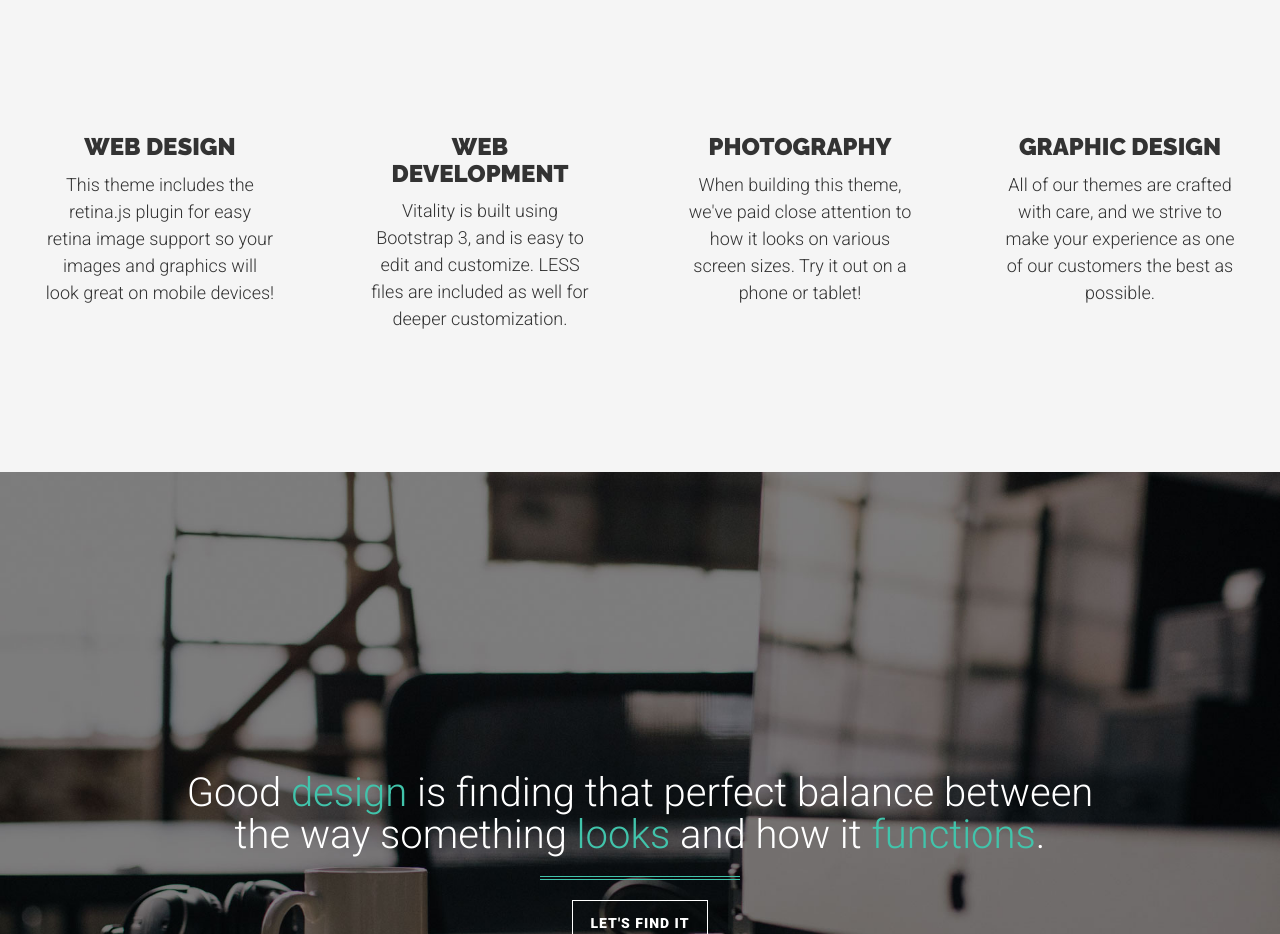
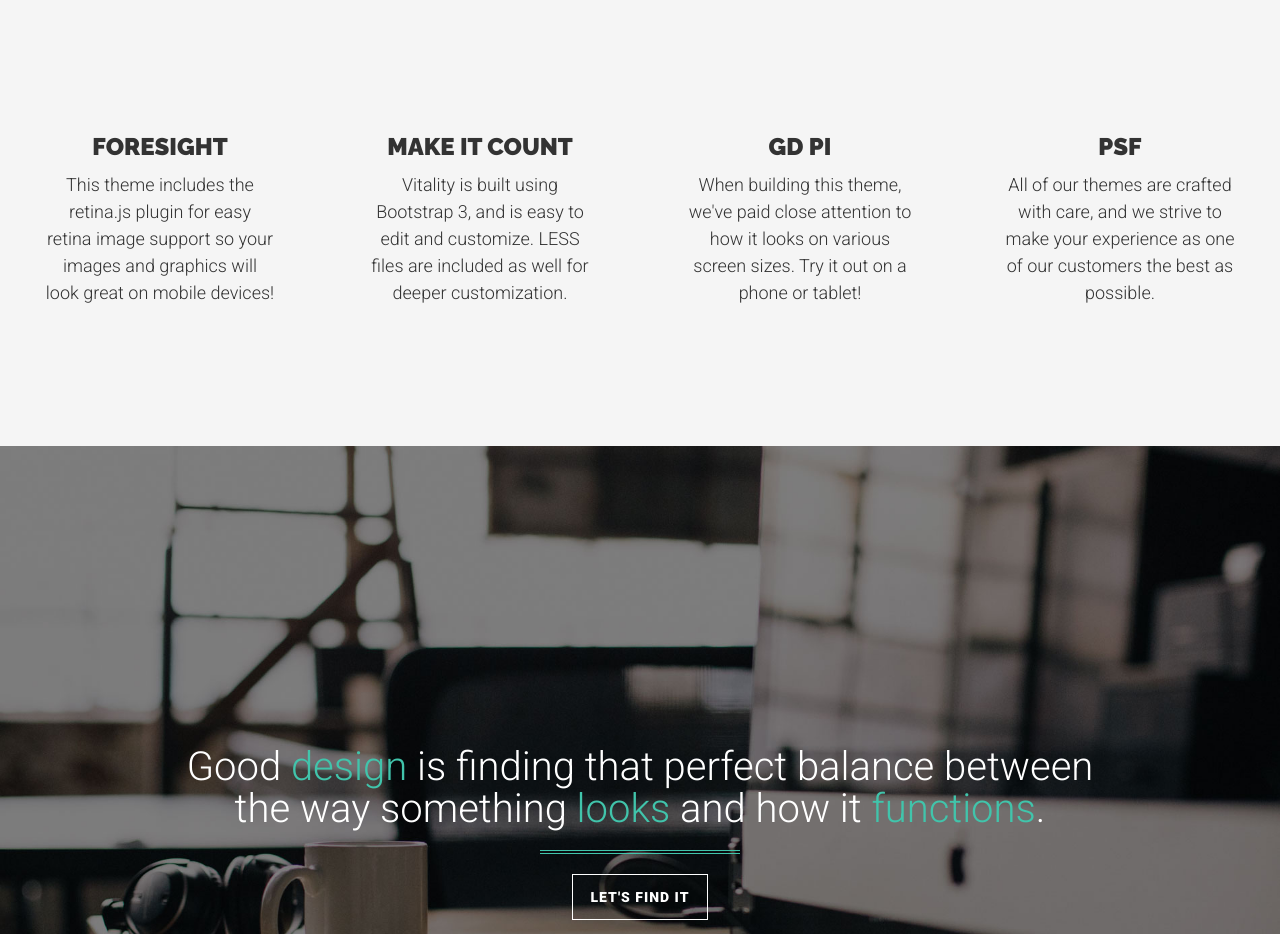
Before and after one commit to prasanna-dange/swg_main, a plain HTML site: page index.html in a window 1280 px wide. Shown: the part 2520-3454 px from the top of the page. Drawn offline with Linux system fonts and the light colour scheme.

Commit message:
second commit

```diff
--- a/index.html
+++ b/index.html
@@ -195,28 +195,28 @@
                 <div class="col-md-3 col-sm-6 wow fadeIn" data-wow-delay=".2s">
                     <div class="about-content">
                         <i class="fa fa-laptop fa-4x"></i>
-                        <h3>Web Design</h3>
+                        <h3>Foresight</h3>
                         <p>This theme includes the retina.js plugin for easy retina image support so your images and graphics will look great on mobile devices!</p>
                     </div>
                 </div>
                 <div class="col-md-3 col-sm-6 wow fadeIn" data-wow-delay=".4s">
                     <div class="about-content">
                         <i class="fa fa-code fa-4x"></i>
-                        <h3>Web Development</h3>
+                        <h3>Make It Count</h3>
                         <p>Vitality is built using Bootstrap 3, and is easy to edit and customize. LESS files are included as well for deeper customization.</p>
                     </div>
                 </div>
                 <div class="col-md-3 col-sm-6 wow fadeIn" data-wow-delay=".6s">
                     <div class="about-content">
                         <i class="fa fa-camera-retro fa-4x"></i>
-                        <h3>Photography</h3>
+                        <h3>GD PI</h3>
                         <p>When building this theme, we've paid close attention to how it looks on various screen sizes. Try it out on a phone or tablet!</p>
                     </div>
                 </div>
                 <div class="col-md-3 col-sm-6 wow fadeIn" data-wow-delay=".8s">
                     <div class="about-content">
                         <i class="fa fa-paint-brush fa-4x"></i>
-                        <h3>Graphic Design</h3>
+                        <h3>PSF</h3>
                         <p>All of our themes are crafted with care, and we strive to make your experience as one of our customers the best as possible.</p>
                     </div>
                 </div>
```
